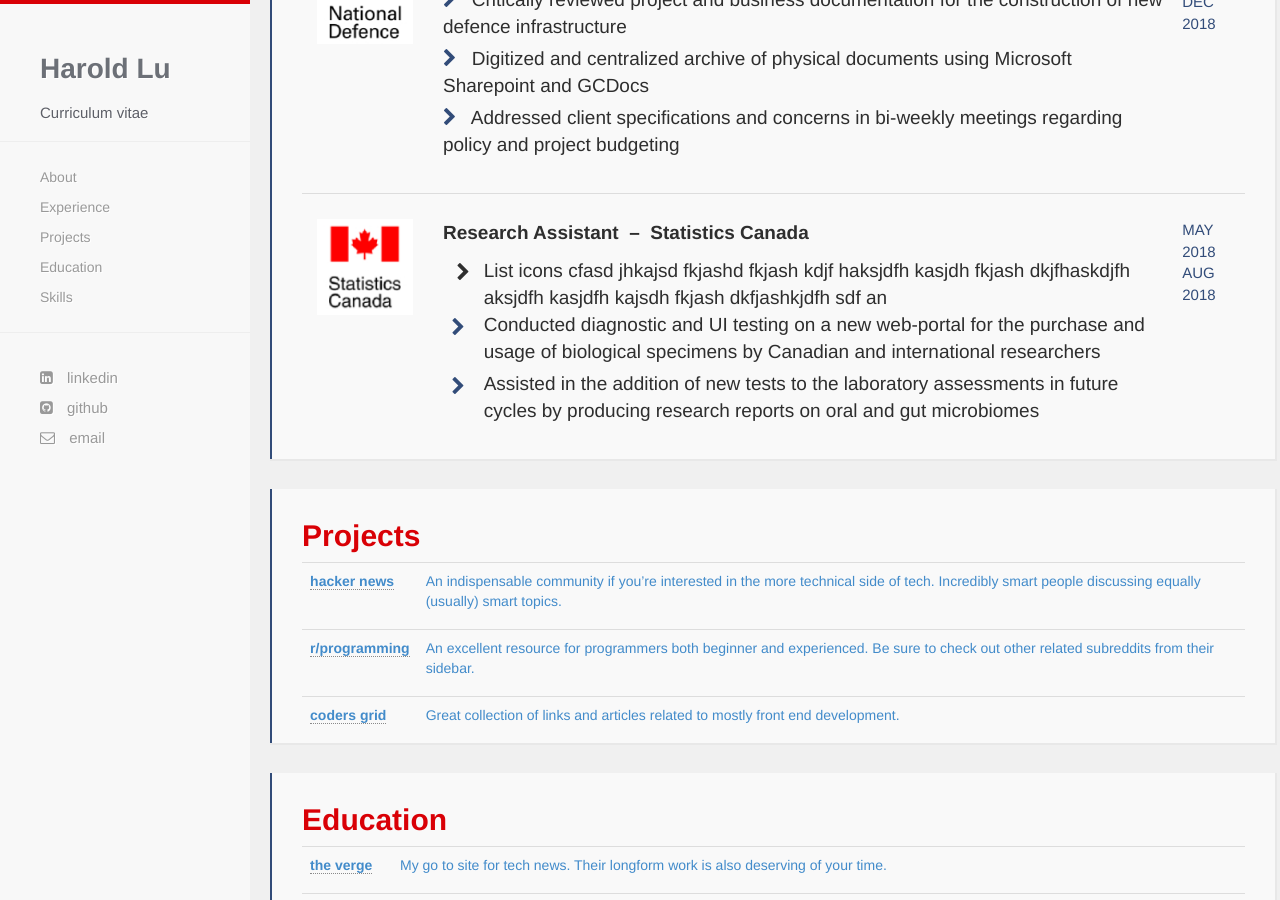
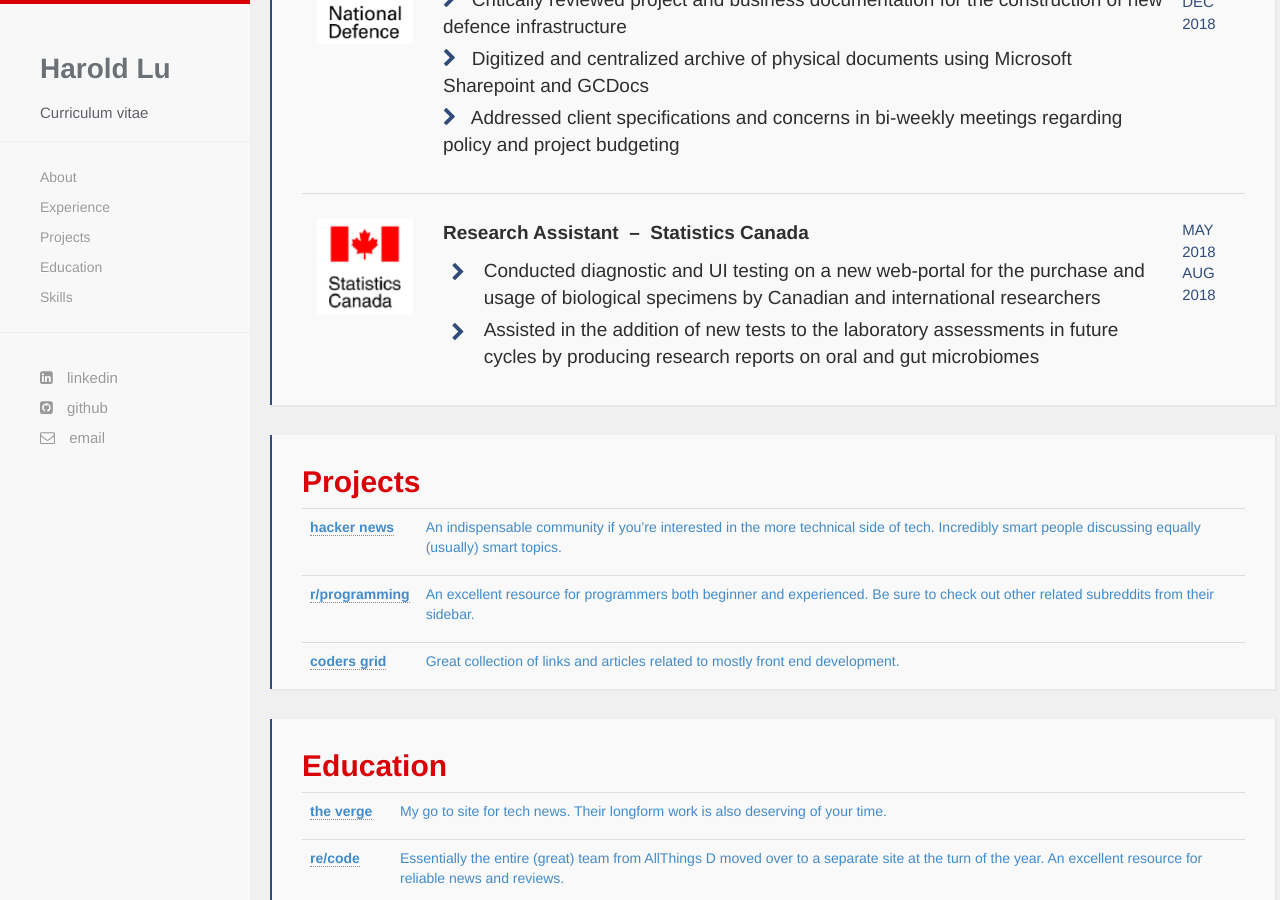
Before and after one commit to harold-lu/harold-lu.github.io, a Jekyll site: the page built from index.html, in a window 1280 px wide and 900 px high, scrolled down 1503 px. Built offline with Jekyll 4.4.1, drawn with Linux system fonts in a browser that asks for light colours; nearby versions of some CDN libraries; some web fonts are replaced.

Commit message:
table update

```diff
--- a/index.html
+++ b/index.html
@@ -82,7 +82,6 @@
             <td style="width:80%;padding:25px 15px 25px 15px">
               <p style="color:#2e2e2e;font-size:19px;font-weight:600">Research Assistant &nbsp;&ndash;&nbsp; Statistics Canada</p>
 			  <ul  class="fa-ul" style="font-size:19px;font-weight:450;color:#2e2e2e;padding:0px 0px 0px 0px">
-			    <li><span class="fa-li"><i class="fa fa-chevron-right"></i></span>List icons cfasd jhkajsd fkjashd fkjash kdjf haksjdfh kasjdh fkjash dkjfhaskdjfh aksjdfh kasjdfh kajsdh fkjash dkfjashkjdfh sdf an</li>
 				<li style="padding-bottom:5px"><span class="fa-li"><i class="fa fa-chevron-right" style="padding-right:10px;color:#324C79"></i></span> Conducted diagnostic and UI testing on a new web-portal for the purchase and usage of biological specimens by Canadian and international researchers</li>
 				<li><span class="fa-li"><i class="fa fa-chevron-right" style="padding-right:10px;color:#324C79"></i></span> Assisted in the addition of new tests to the laboratory assessments in future cycles by producing research reports on oral and gut microbiomes</li>
 			  </ul>
```
